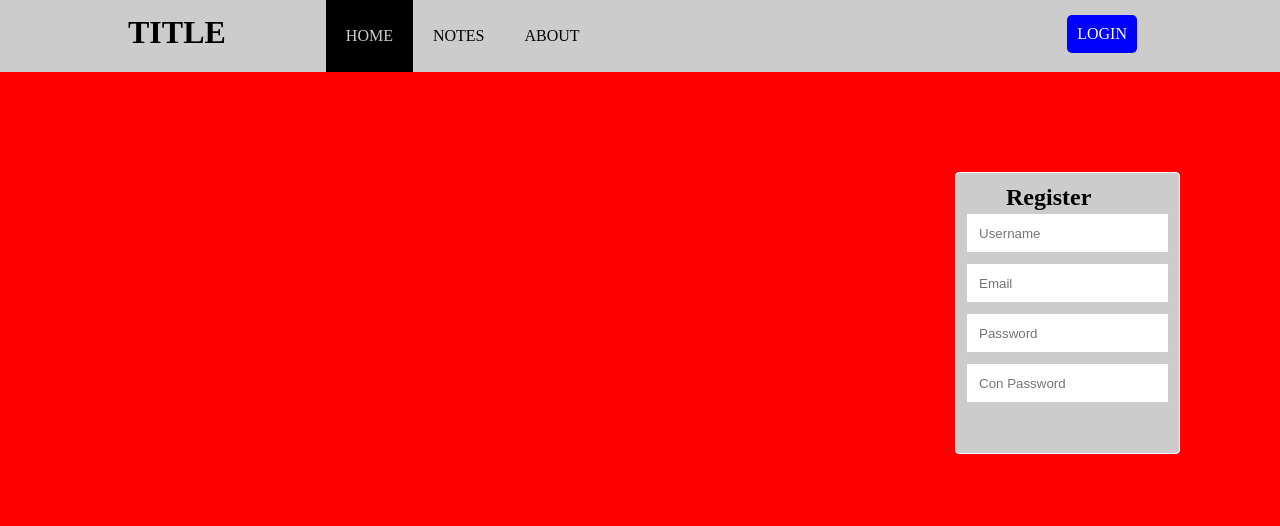
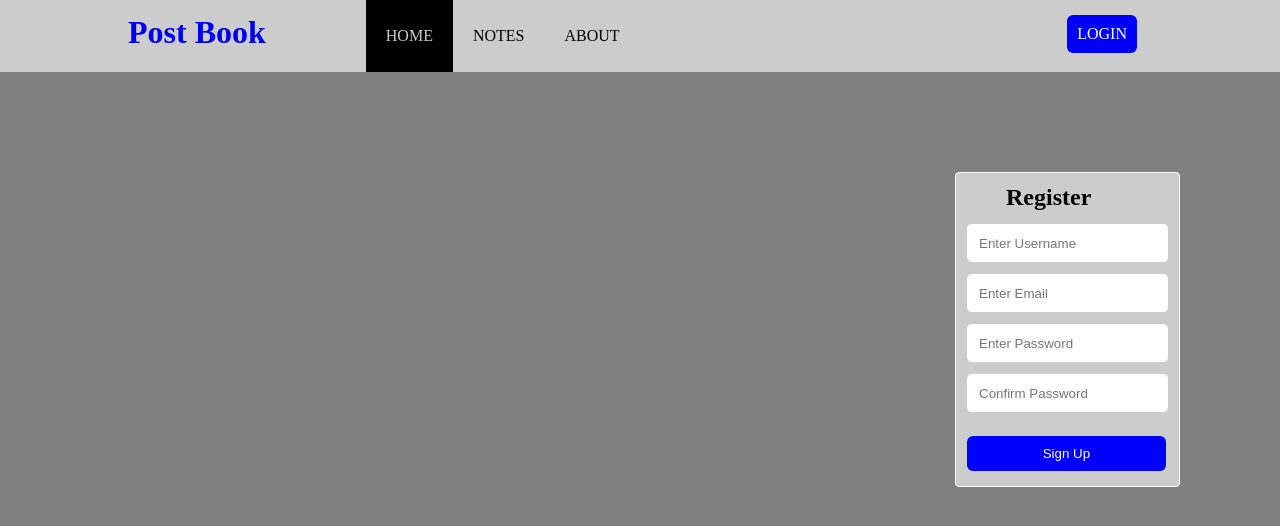
Before and after one commit to MirShowkat/MCA-3rd-sem-2015, a plain HTML site: page index.html in a window 1280 px wide. Drawn offline with Linux system fonts and the light colour scheme.

Commit message:
Refactored and added colors,alligned content,etc

```diff
--- a/index.html
+++ b/index.html
@@ -1,29 +1,21 @@
 <!DOCTYPE html>
 <html>
 <head>
-
 <link  rel= "stylesheet" href="style.css" />
-<style>
-
-
-
-
-</style>
 </head>
 
 <body>
 <header>
 	<div class="container">
-		<h1>  TITLE  </h1>
-
-	<nav>
-		<ul>
+		<h1 ><a class="title" href="index.html"> Post Book</a></h1>
+		<nav>
+			<ul>
 				<li><a  class="active" href="#">HOME</a></li>
 				<li><a href="Notes.html">NOTES</a></li>
 				<li><a href="About.html">ABOUT</a></li>
-		</ul>
-	</nav>
-	<a  class="button" href="">LOGIN</a>
+			</ul>
+		</nav>
+		<a  class="button" href="">LOGIN</a>
 	</div>
 </header>
 <section class="content-container">
@@ -31,18 +23,22 @@
 		<h1  id="register-heading">   Register </h1>
 		<form>
 			<ul>
-				<li><input type="text" placeholder="Username"></li>
-				<li><input type="text" placeholder="Email"></li>
-				<li><input type="password" placeholder="Password"></li>
-				<li><input type="password" placeholder="Con Password"></li>
+				<li><input type="text" name="username" placeholder="Enter Username"></li>
+				<li><input type="email"  name="email" placeholder="Enter Email"></li>
+				<li><input type="password" name="password" placeholder="Enter Password"></li>
+				<li><input type="password" name="confirm" placeholder="Confirm Password"></li>
 			</ul>
+			<input class="button" type="submit" value="Sign Up">
 		</form>
+	</div>
+</section>
+</body>
+<script type="text/javascript">
 
-	</div>
-
-</section>
-
-
-</body>
-
+	document.onload = function() {
+  		document.getElementById("Register-form").hover(
+  			document.getElementsByName('')
+  			);
+	}
+</script>
 </html>
--- a/style.css
+++ b/style.css
@@ -1,6 +1,6 @@
 body{
 	margin:0;
-	background-color:red;
+	background-color:gray;
 }
 ul{
 	padding:0;
@@ -10,6 +10,9 @@ header{
 	background-color:#ccc;
 
 
+}
+.title{
+	text-decoration: none;
 }
 h1{
 	margin:0;
@@ -29,6 +32,7 @@ nav{
 	display:inline-block;
 	margin-left:100px;
 	line-height:2em;
+
 }
 nav ul li{
 	display:inline-block;
@@ -62,7 +66,7 @@ nav a:hover{
 	color:#fff;
 	background-color:blue;
 	padding:10px;
-	border-radius:5px;
+	border-radius:6px;
 
 }
 .button:hover{
@@ -79,9 +83,8 @@ nav a:hover{
 	background-color:#ccc;
 	border:1px solid #fff;
 	border-radius:4px;
+}
 
-	padding-bottom:40px;
-}
 ul {
 
 	list-style:none;
@@ -92,12 +95,16 @@ ul {
 
 	padding:10px;
 	border: 1px solid #ccc;
-	border-radius:2px;
+	border-radius:6px;
 	background-color:#fff;
 	margin:10px;
 }
+#Register-form li:hover {
+	border-color:blue;
+
+}
 #Register-form ul {
-	margin-top:40px;
+	margin-top:50px;
 
 }
 input {
@@ -107,4 +114,13 @@ input {
 }
 #register-heading{
 	padding-left:50px;
+	margin-bottom: 10px;
 }
+
+#Register-form input[type="submit"] {
+
+	width:89%;
+	margin-right: 1em;
+	margin-top:1em;
+
+}
```
Also changed, not shown: About.html (+1 -15 lines), Notes.html (+5 -17 lines).
